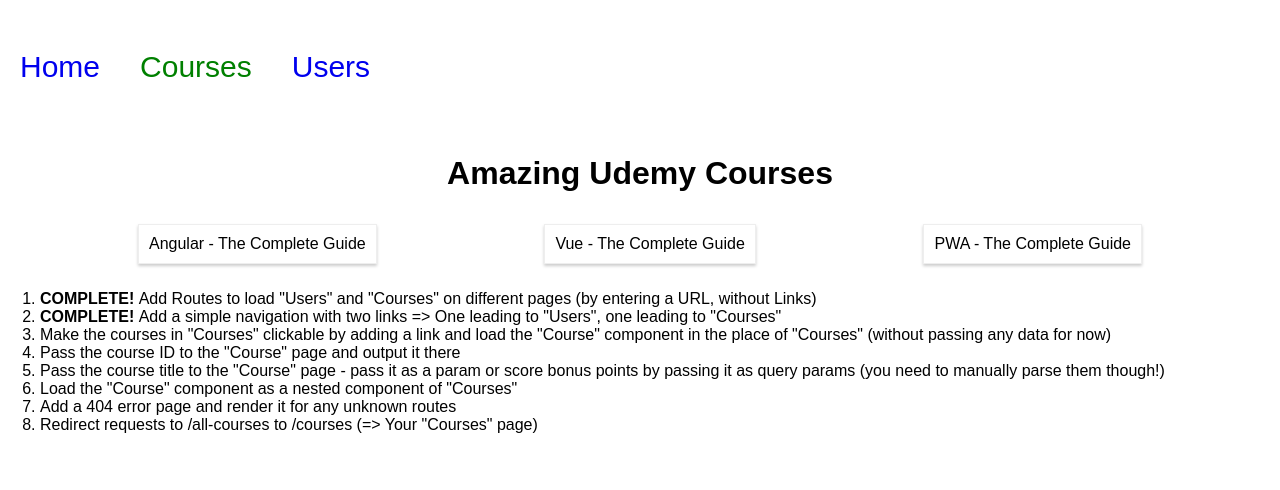
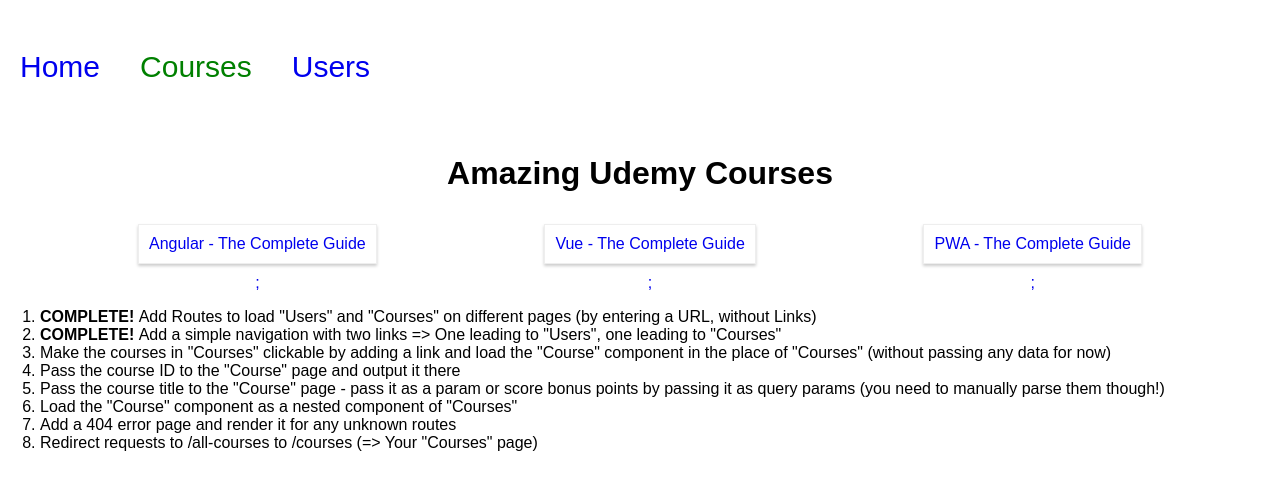
Before and after one commit to AndroidNinjaX/Udemy-React-Course-Section-11-Assignment_Routing, a React (Create React App) app: page /courses in a window 1280 px wide. Shown: the top 490 px of the page. Built offline with nearby package versions, Linux system fonts and the light colour scheme.

Commit message:
Made The Courses links

```diff
--- a/src/containers/Courses/Courses.js
+++ b/src/containers/Courses/Courses.js
@@ -1,4 +1,5 @@
 import React, { Component } from 'react';
+import { NavLink } from 'react-router-dom';
 
 import './Courses.css';
 
@@ -18,7 +19,11 @@
                 <section className="Courses">
                     {
                         this.state.courses.map( course => {
-                            return <article className="Course" key={course.id}>{course.title}</article>;
+                            return (
+                                <NavLink to={"/" + course.id} key={course.id}>
+                                    <article className="Course">{course.title}</article>;
+                                </NavLink>
+                            );
                         } )
                     }
                 </section>
```
